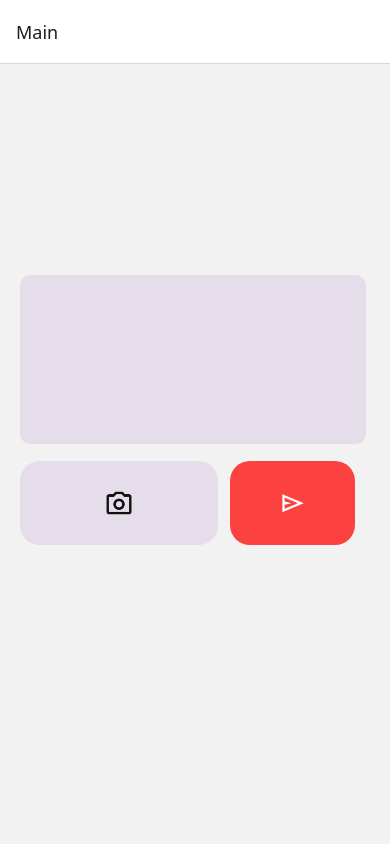
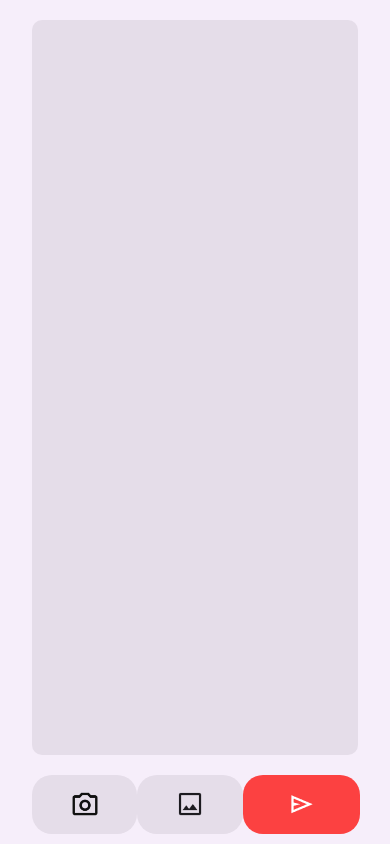
Before and after one commit to AprovAI-Bosch/aprovAI-Mobile, a React Native app in the folder mobile/: screen / in a window 390 px wide. Built offline with nearby package versions, Linux system fonts and the light colour scheme.

Commit message:
Corrige o header dumer

```diff
--- a/mobile/App.js
+++ b/mobile/App.js
@@ -9,8 +9,8 @@ export default function App() {
   return (
     <NavigationContainer>
       <Stack.Navigator initialRouteName="Main">
-        <Stack.Screen name="Main" component={Main}/>
-        <Stack.Screen name="Result" component={Result}/>
+        <Stack.Screen name="Main" component={Main} options={{ headerShown: false }}/>
+        <Stack.Screen name="Result" component={Result} options={{ headerShown: false }}/>
       </Stack.Navigator>
     </NavigationContainer>
 
--- a/mobile/src/components/CatchPhotos/index.js
+++ b/mobile/src/components/CatchPhotos/index.js
@@ -16,6 +16,7 @@ import { launchCamera, launchImageLibrary } from 'react-native-image-picker'
 import styles from './indexStyles'
 import MLKitOCR from 'react-native-mlkit-ocr'
 import axios from 'axios'
+import Header from '../Header/Header';
 
 export default function ImagePickerModal() {
   const navigation = useNavigation();
@@ -135,6 +136,7 @@ export default function ImagePickerModal() {
 
   return (
     <View style={styles.container}>
+      <Header/>
       <View style={styles.containerGroup}>
         <ScrollView style={styles.containerPhoto} horizontal={true}>
           {images.map((item, index) => (
@@ -148,7 +150,7 @@ export default function ImagePickerModal() {
         <View style={styles.containerButton}>
           <TouchableOpacity
             style={styles.mainButton}
-            onPress={() => setModalVisible(true)}
+            onPress={() => handleOpenCamera()}
           >
             <Image
               source={require('../../../assets/icon-camera.png')}
@@ -157,10 +159,13 @@ export default function ImagePickerModal() {
           </TouchableOpacity>
 
           <TouchableOpacity
-            style={styles.GalleryButton}
-            onPress={() => handleOpenCamera()}
+            style={styles.galleryButton}
+            onPress={() => handleOpenGallery()}
           >
-
+            <Image
+            source={require('../../../assets/icon-gallery.png')}
+            style={styles.iconCamera}
+            />
           </TouchableOpacity>
 
           <TouchableOpacity style={styles.sendButton} onPress={Send}>
--- a/mobile/src/components/CatchPhotos/indexStyles.js
+++ b/mobile/src/components/CatchPhotos/indexStyles.js
@@ -1,113 +1,123 @@
 import { StyleSheet, Dimensions } from "react-native";
-const windowWidth = Dimensions.get('window').width;
-const windowHeight = Dimensions.get('window').height;
+const { width, height } = Dimensions.get("window");
+
 const styles = StyleSheet.create({
-    // container: {
-    //     alignItems: 'center',
-    //     justifyContent: 'center'
-    // },
+    container: {
+        flex: 1,
+        backgroundColor: "#F6EEFA",
+        paddingHorizontal: 16,
+        justifyContent: 'flex-start',
+    },
+
+    containerGroup: {
+        flex: 1,
+        justifyContent: 'flex-start',
+        marginTop: 10,
+    },
+
+    containerPhoto: {
+        backgroundColor: "#E5DDE9",
+        borderRadius: 10,
+        height: height * 0.1,
+        marginVertical: 10,
+    },
+
+    carousel: {
+        flexDirection: 'row',
+        marginVertical: 10,
+    },
+
+    photos: {
+        width: width * 0.4,
+        height: width * 0.4,
+        marginHorizontal: 5,
+        borderRadius: 10,
+        resizeMode: 'cover',
+    },
+
+    containerButton: {
+        flexDirection: 'row',
+        justifyContent: 'space-between',
+        marginVertical: 10,
+    },
+
+    mainButton: {
+        backgroundColor: "#E5DDE9",
+        width: width * 0.27,
+        height: height * 0.07,
+        borderRadius: 20,
+        justifyContent: 'center',
+        alignItems: 'center',
+    },
+
+    galleryButton: {
+        backgroundColor: "#E5DDE9",
+        width: width * 0.27,
+        height: height * 0.07,
+        borderRadius: 20,
+        justifyContent: 'center',
+        alignItems: 'center',
+    },
+
+    sendButton: {
+        backgroundColor: '#FC4141',
+        width: width * 0.3,
+        height: height * 0.07,
+        borderRadius: 20,
+        justifyContent: 'center',
+        alignItems: 'center',
+    },
 
     iconCamera: {
         width: 30,
         height: 30,
+        resizeMode: 'contain',
     },
-    containerGroup: {
-        display: 'flex',
-        maxWidth: windowWidth * 0.9,
-        marginTop: windowHeight * 0.25,
-        flexDirection: 'column',
-    },
-    containerPhoto: {
-        backgroundColor: "#E5DDE9",
-        borderRadius: 10,
-        height: windowHeight * 0.2,
-        marginLeft: 20,
-        marginRight: -15,
 
-    },
-    carousel: {
-        flexDirection: 'row',
-        marginTop: 10,
-        marginBottom: 10
-    },
-    photos: {
-        width: windowWidth * 0.41,
-        marginLeft: windowWidth * 0.02,
-        marginRight: windowWidth * 0.03,
-        resizeMode: 'stretch',
-        aspectRatio: 1,
-        borderRadius: 10,
-    },
-    containerButton: {
-        flexDirection: 'row'
-    },
-    mainButton: {
-        backgroundColor: "#E5DDE9",
-        marginTop: windowHeight * 0.02,
-        marginLeft: windowWidth * 0.05,
-        width: windowWidth * 0.51,
-        height: windowHeight * 0.1,
-        borderRadius: 20,
-        justifyContent: 'center',
-        alignItems: 'center',
-        alignSelf: "flex-start",
-
-    },
-    mainButtonText: {
-        color: "#000000ff",
-        fontSize: 16,
-        fontWeight: "bold",
-    },
-    sendButton: {
-        backgroundColor: '#FC4141',
-        width: windowWidth * 0.32,
-        height: windowHeight * 0.1,
-        marginLeft: windowWidth * 0.03,
-        borderRadius: 20,
-        justifyContent: 'center',
-        alignItems: 'center',
-        alignSelf: "flex-end",
-
-    },
     modalOverlay: {
         flex: 1,
         backgroundColor: "rgba(0,0,0,0.5)",
         justifyContent: "center",
         alignItems: "center",
     },
+
     modalContainer: {
-        padding: 10,
+        padding: 20,
         borderRadius: 12,
-        margin: 20,
-        width: "100%",
+        width: "90%",
+        backgroundColor: "#333",
         alignItems: "center",
     },
+
     modalTitle: {
         fontSize: 18,
         fontWeight: "bold",
         marginBottom: 15,
-        color: '#ffffffff'
+        color: '#fff'
     },
+
     buttonRow: {
         flexDirection: "row",
         justifyContent: "space-around",
         width: "100%",
         marginVertical: 10,
     },
+
     roundButton: {
         backgroundColor: "#4a90e2",
-        width: 150,
+        width: 140,
         height: 50,
         borderRadius: 10,
         justifyContent: "center",
         alignItems: "center",
     },
+
     buttonText: {
         color: "#fff",
-        marginTop: 5,
         fontWeight: "bold",
         textAlign: "center",
     },
+
     cancelButton: {
         marginTop: 15,
         paddingVertical: 10,
@@ -115,11 +125,12 @@ const styles = StyleSheet.create({
         backgroundColor: '#CA3434',
         borderRadius: 10,
     },
+
     cancelText: {
-        color: "#ffffffff",
+        color: "#fff",
         fontSize: 16,
         fontWeight: "bold",
     },
-})
+});
 
 export default styles;
--- a/mobile/src/styles/MainStyles.js
+++ b/mobile/src/styles/MainStyles.js
@@ -1,9 +1,24 @@
-import { StyleSheet } from "react-native";
+import { StyleSheet, Dimensions } from "react-native";
+const { width, height } = Dimensions.get("window");
 
 const styles = StyleSheet.create({
-    container:{
+    container: {
         flex: 1,
-    }
-})
+        backgroundColor: "#F6EEFA",
+        paddingHorizontal: 16,
+    },
+
+    logoContainer: {
+        justifyContent: 'center',
+        alignItems: 'center',
+        marginTop: 10,
+    },
+
+    topLogo: {
+        width: width * 0.9,
+        height: 100,
+        resizeMode: 'contain',
+    },
+});
 
 export default styles;
--- a/mobile/src/styles/ResultStyles.js
+++ b/mobile/src/styles/ResultStyles.js
@@ -4,40 +4,86 @@ const styles = StyleSheet.create({
     container: {
         flex: 1,
         padding: 16,
+        backgroundColor: "#fff", // ou outra cor que queira
     },
 
     text: {
-        color: '#000000',
+        color: '#000',
         fontSize: 15,
-
     },
 
     numberQuestions: {
-
+        flexDirection: 'row',
+        justifyContent: 'space-between',
+        marginVertical: 10,
     },
 
     rowRightWrong: {
-
+        flexDirection: 'row',
+        justifyContent: 'space-around',
+        marginVertical: 10,
     },
 
     blockRight: {
-
+        alignItems: 'center',
     },
 
     blockWrong: {
-
+        alignItems: 'center',
     },
 
     average: {
-
+        alignItems: 'center',
+        marginVertical: 10,
     },
 
     containerQuestions: {
-
+        flexGrow: 1,
+        marginVertical: 10,
     },
 
     questions: {
+        padding: 10,
+        marginVertical: 5,
+        borderRadius: 8,
+        backgroundColor: '#f5f5f5',
+    },
 
+    questionTitle: {
+        fontSize: 16,
+        fontWeight: 'bold',
+        marginBottom: 5,
+    },
+
+    correct: {
+        color: 'green',
+        fontSize: 18,
+        marginBottom: 5,
+    },
+
+    incorrect: {
+        color: 'red',
+        fontSize: 18,
+        marginBottom: 5,
+    },
+
+    feedback: {
+        fontSize: 14,
+        color: '#333',
+    },
+
+    seenButton: {
+        backgroundColor: '#FC4141',
+        paddingVertical: 12,
+        borderRadius: 20,
+        alignItems: 'center',
+        marginVertical: 10,
+    },
+
+    seenText: {
+        color: '#fff',
+        fontWeight: 'bold',
+        fontSize: 16,
     },
 });
 
```
Also changed, not shown: mobile/assets/icon-gallery.png (added).
